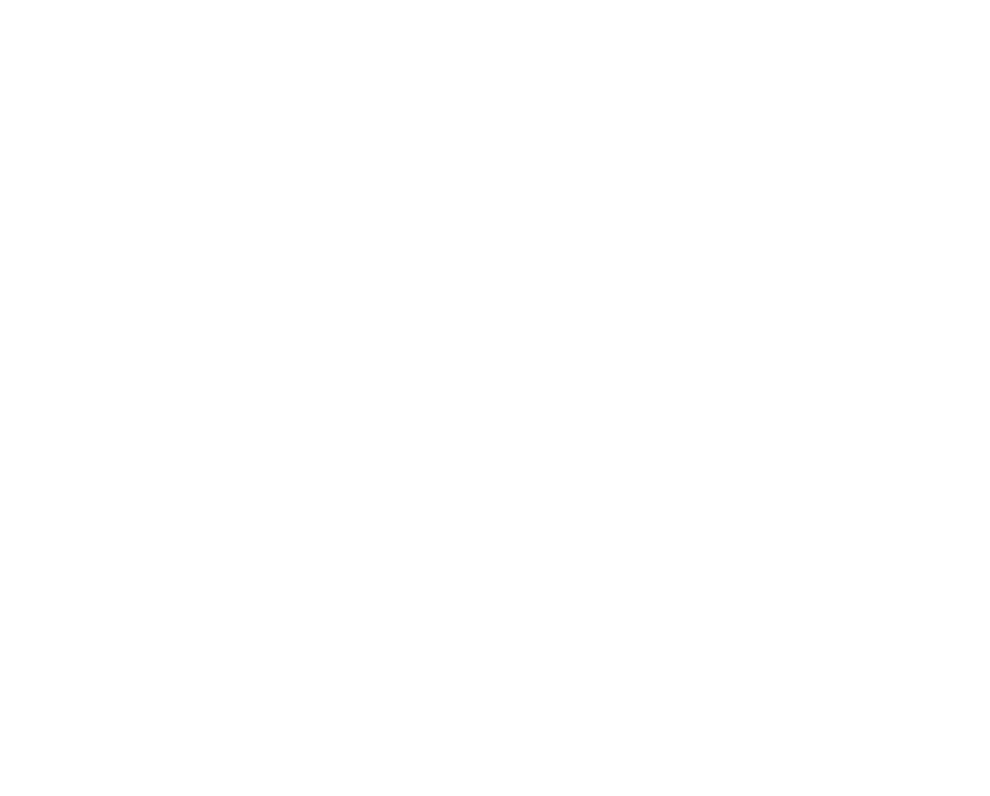
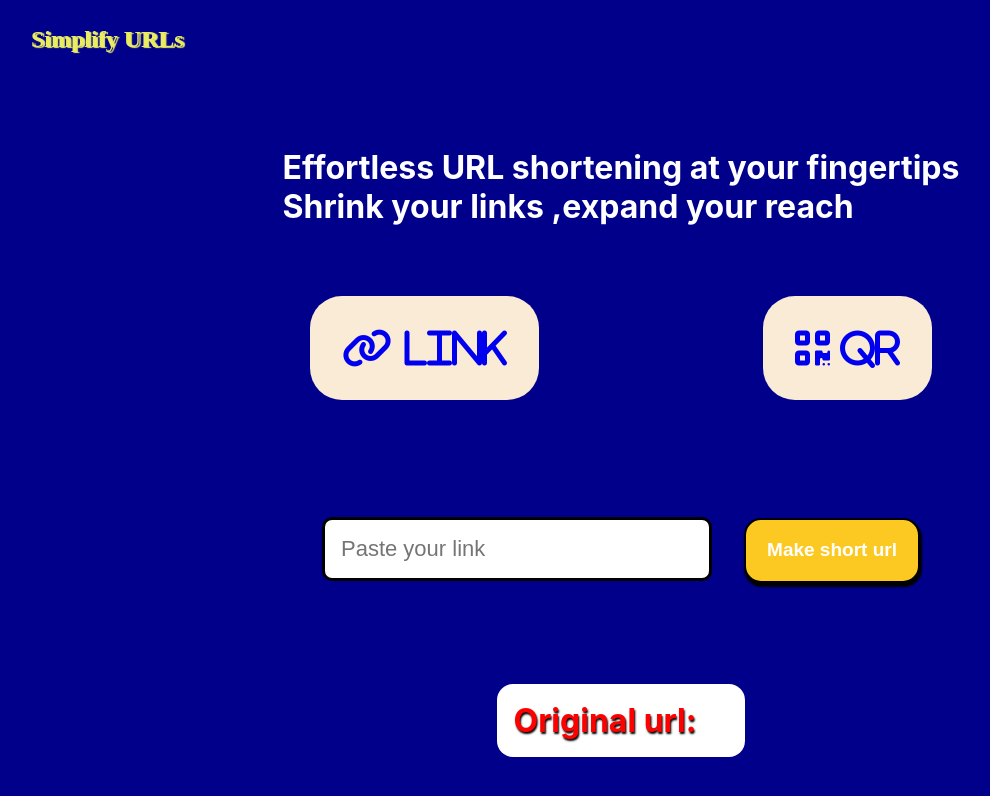
Before and after one commit to Deepu97/shortLink, a React (Create React App) app: page / in a window 1280 px wide. Shown: the top 796 px of the page, without its empty margins (19-1009 px from the left). Built offline with nearby package versions, Linux system fonts and the light colour scheme.

Commit message:
Update index.js

```diff
--- a/src/index.js
+++ b/src/index.js
@@ -19,9 +19,9 @@
 //   </React.StrictMode>
 // ,root);
 ReactDOM.render(
-<BrowserRouter basename='/shortLink'>
+<BrowserRouter >
 <Routes>
-    <Route exact path='/shortLink' element={<App/>}/>
+    <Route exact path='/' element={<App/>}/>
     <Route path='/qr' element={<><Nevbar/> <Heading/><Option/><QrCode/></>}/>
 </Routes>
 </BrowserRouter>
```
